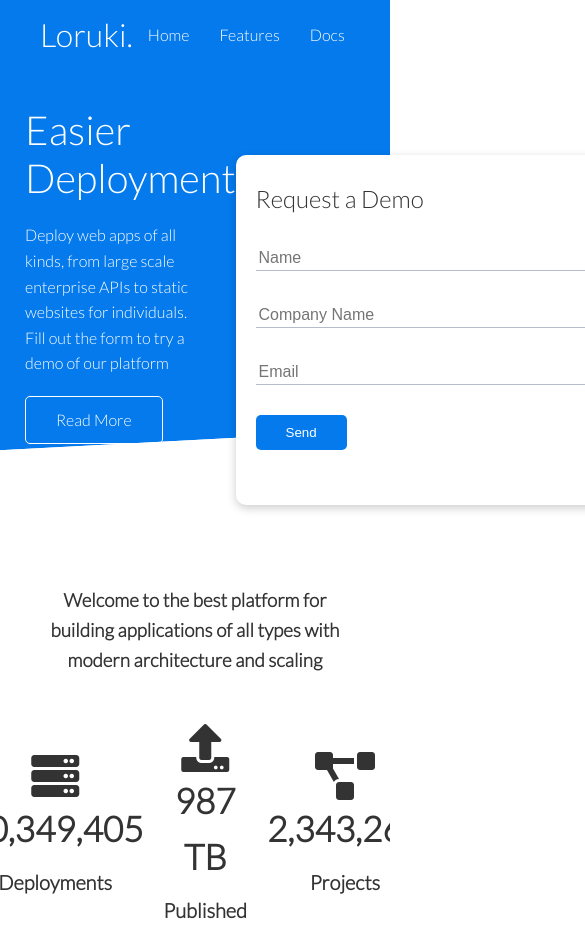
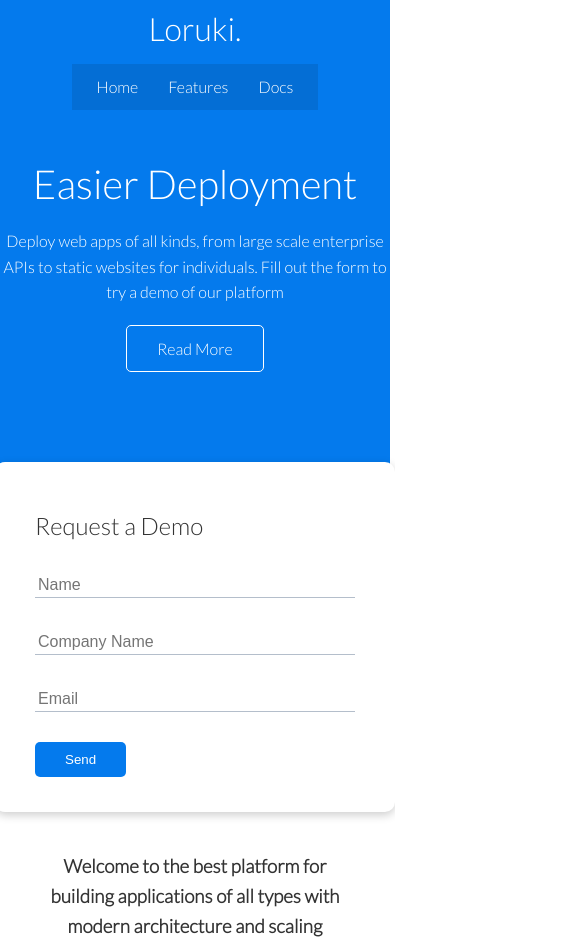
Before and after one commit to brettl1991/Modern-Website, a plain HTML site: page index.html in a window 390 px wide. Shown: the top 945 px of the page, 585 px wide, since content can reach past the window. Drawn offline with Linux system fonts and the light colour scheme.

Commit message:
Making mobile and tablet responsive the home page

```diff
--- a/CSS/style.css
+++ b/CSS/style.css
@@ -196,3 +196,54 @@ img {
 .footer .social a {
   margin: 0 10px;
 }
+
+/*Tablets and under*/
+
+@media(max-width: 768px) {
+  .grid,
+  .showcase .grid,
+  .stats .grid,
+  .cli .grid,
+  .cloud .grid,
+  .features-main .grid,
+  .docs-main .grid {
+    grid-template-columns: 1fr;
+    grid-template-rows: 1fr;
+  }
+
+  .showcase {
+    height: auto;
+  }
+
+  .showcase-text {
+    text-align: center;
+    margin-top: 40px;
+  }
+
+  .showcase-form {
+    justify-self: center;
+    margin: auto;
+  }
+
+  .cli .grid > *:first-child {
+    grid-column: 1;
+    grid-row: 1;
+  }
+}
+
+
+/*Mobile*/
+@media(max-width: 500px) {
+  .navbar {
+    height: 110px;
+  }
+
+  .navbar .flex {
+    flex-direction: column;
+  }
+
+  .navbar ul {
+    padding: 10px;
+    background-color: rgba(0, 0, 0, 0.1);
+  }
+}
--- a/CSS/utilities.css
+++ b/CSS/utilities.css
@@ -105,7 +105,7 @@
 
 .grid {
   display: grid;
-  grid-template-columns: 1fr 1fr;
+  grid-template-columns: repeat(2, 1fr);
   gap: 20px;
   justify-content: center;
   align-items: center;
--- a/index.html
+++ b/index.html
@@ -11,8 +11,8 @@
       crossorigin="anonymous"
       referrerpolicy="no-referrer"
     />
+    <link rel="stylesheet" href="CSS/utilities.css" />
     <link rel="stylesheet" href="CSS/style.css" />
-    <link rel="stylesheet" href="CSS/utilities.css" />
     <title>Loruki | Cloud Hosting For Everyone</title>
   </head>
   <body>
```
